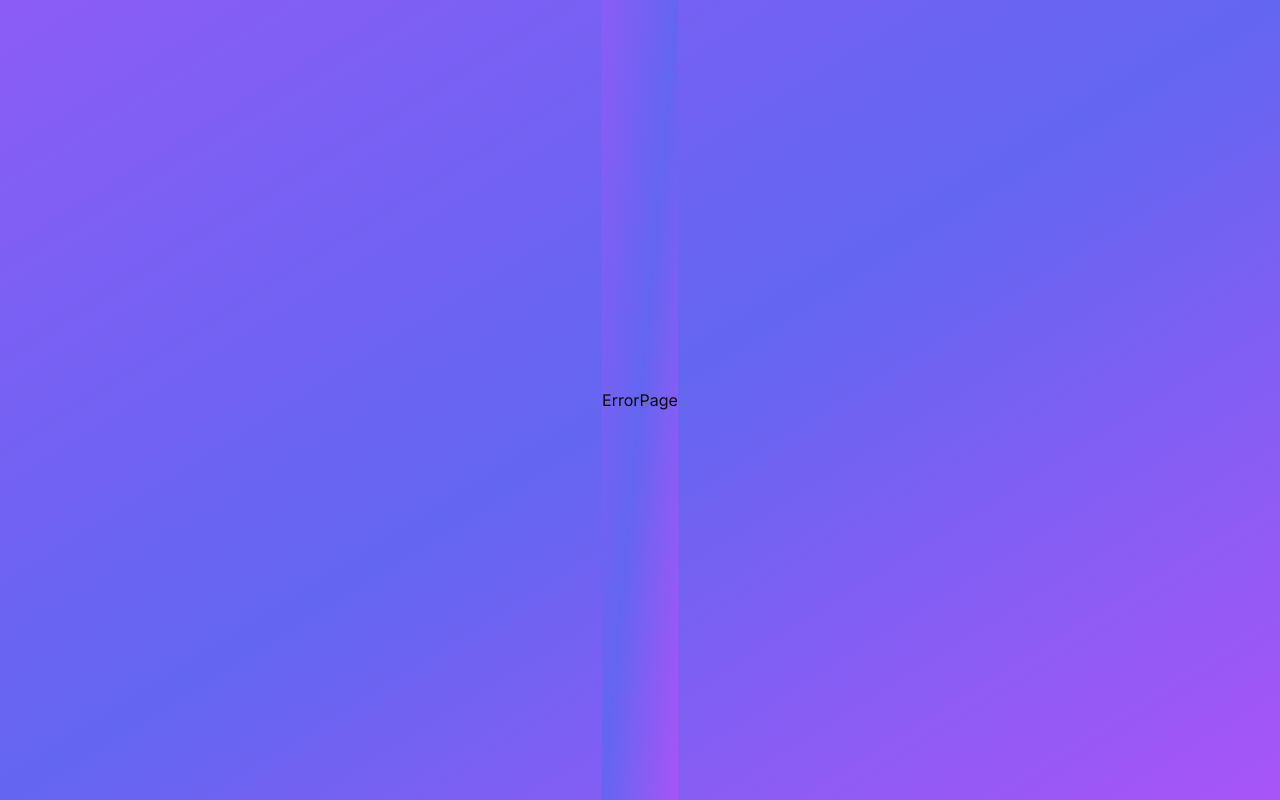
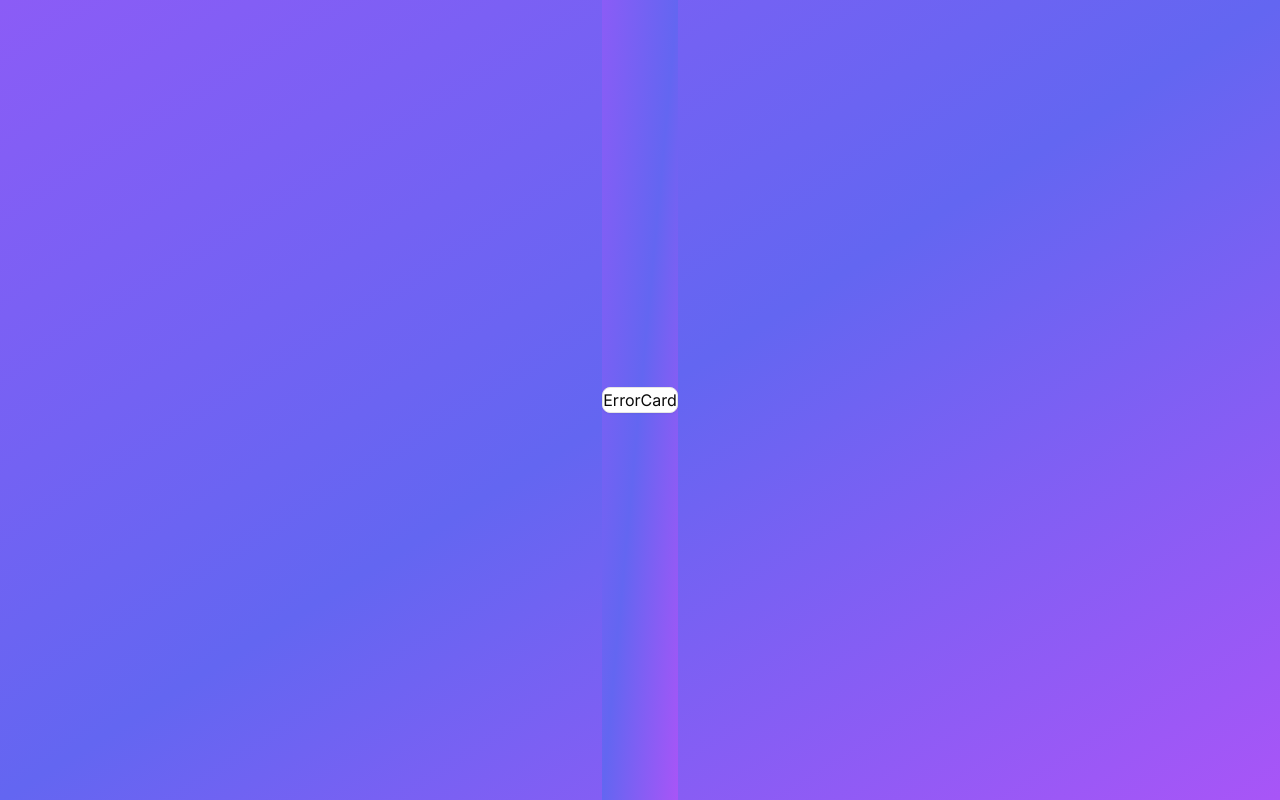
Before and after one commit to KennedyMungai/auth-tutorial, a Next.js app: page /auth/error in a window 1280 px wide. Built offline with nearby package versions, Linux system fonts and the light colour scheme.

Commit message:
Created and rendered the error card component

```diff
--- a/src/app/auth/error/page.tsx
+++ b/src/app/auth/error/page.tsx
@@ -1,7 +1,9 @@
+import ErrorCard from '@/components/auth/error-card'
+
 const ErrorPage = () => {
 	return (
 		<div className='h-full flex items-center justify-center bg-gradient-to-br from-violet-500 via-indigo-500 to-purple-500'>
-			ErrorPage
+			<ErrorCard />
 		</div>
 	)
 }
--- /dev/null
+++ b/src/components/auth/error-card.tsx
@@ -0,0 +1,9 @@
+import { Card } from '@/components/ui/card'
+
+type Props = {}
+
+const ErrorCard = () => {
+	return <Card>ErrorCard</Card>
+}
+
+export default ErrorCard
```
